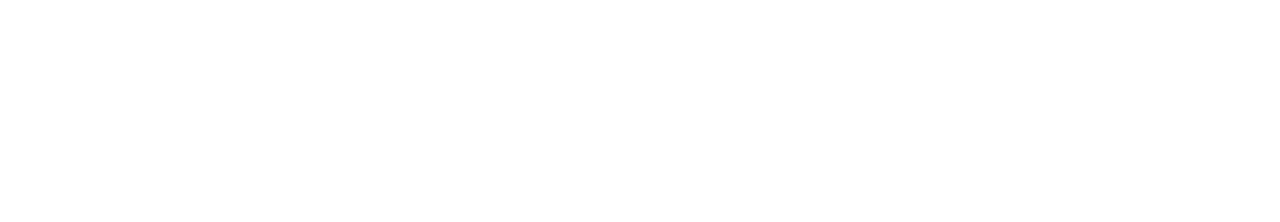
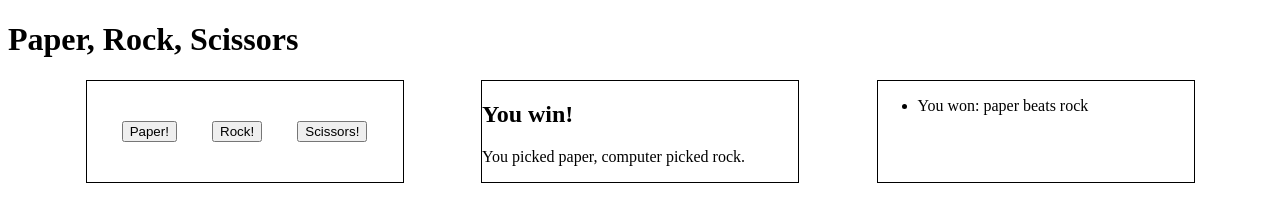
Before and after one commit to cbc12instructor/PaperRockScissorsServer, a website: page html/index.html in a window 1280 px wide. Drawn offline with Linux system fonts and the light colour scheme.

Commit message:
First draft of client-side interface.

```diff
--- a/html/css/prs.css
+++ b/html/css/prs.css
@@ -0,0 +1,23 @@
+#container {
+	display: flex;
+	justify-content: space-evenly;
+}
+
+#gameButtons {
+	border: 1px solid #000;
+	width: 25%;
+	display: flex;
+	justify-content: space-evenly;
+	align-items: center;
+}
+
+
+#gameResults {
+	border: 1px solid #000;
+	width: 25%;
+}
+
+#pastGames {
+	border: 1px solid #000;
+	width: 25%;
+}
--- a/html/index.html
+++ b/html/index.html
@@ -11,6 +11,26 @@
 		<script type="text/javascript" src="/js/prs.js"></script>
 	</head>
 	<body>
+		<h1>Paper, Rock, Scissors</h1>
 
+		<div id="container">
+			<div id="gameButtons">
+				<button id="paper">Paper!</button>
+				<button id="rock">Rock!</button>
+				<button id="scissors">Scissors!</button>
+			</div>
+
+			<div id="gameResults">
+				<h2 id="gameStatus">You win!</h2>
+				<p id="gameContent">You picked paper, computer picked rock.</p>
+			</div>
+
+			<div id="pastGames">
+				<ul id="gameHistoryList">
+					<li>You won: paper beats rock</li>
+				</ul>
+			</div>
+
+		</div>
 	</body>
 </html>
--- a/html/js/prs.js
+++ b/html/js/prs.js
@@ -0,0 +1,19 @@
+// event listener on the buttons to let us know what the player picked
+document.addEventListener('DOMContentLoaded', function() {
+	document.getElementById('gameButtons').addEventListener('click', function(event) {
+		if ( event.target.nodeName == 'BUTTON' ) {
+			// get the id of the button that was picked
+			let playerChoice = event.target.id;
+			console.log(playerChoice);
+
+			// send player choice to server
+			// make a request to our server
+			let xhr = new XMLHttpRequest();
+			xhr.onload = function() {
+				// update page elements with game results
+			};
+			xhr.open('GET', `/game/${playerChoice}`);
+			xhr.send();
+		}
+	});
+});
```
